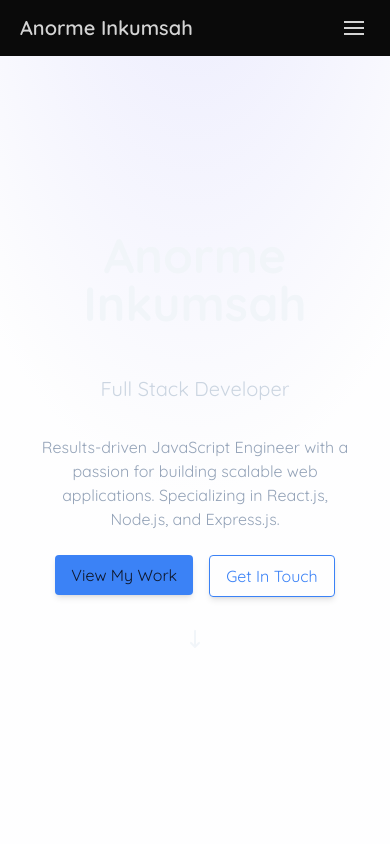
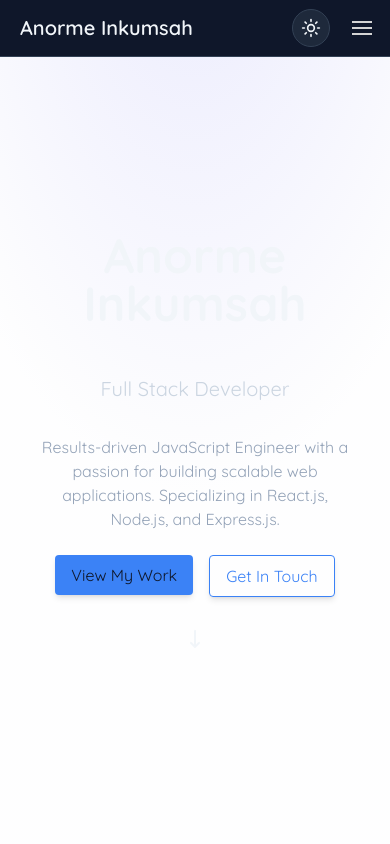
Before and after one commit to Anorme/zerofolio, a React (Vite) app: page / in a window 390 px wide. Shown: the top 844 px of the page. Built offline with nearby package versions, Linux system fonts and the light colour scheme.

Commit message:
style(NavMobile): add theme toggle button and update styles for improved theme consistency

```diff
--- a/src/components/NavMobile.jsx
+++ b/src/components/NavMobile.jsx
@@ -1,21 +1,24 @@
 import { Link } from "react-scroll";
 import { useClickAway } from "react-use";
 import {useState, useRef} from 'react';
+import { Sun, Moon } from "lucide-react";
 import {routes} from "../routes";
 import { Squash as Hamburger } from 'hamburger-react';
 import { AnimatePresence, motion } from "framer-motion";
+import { useTheme } from "../hooks/useTheme";
 
 const NavMobile = () => {
   const [isOpen, setOpen] =useState(false);
   const ref = useRef(null);
+  const { toggleTheme, isDark } = useTheme();
 
   useClickAway(ref, () => setOpen(false));
 
   return (
-    <div className="fixed z-40 top-0 left-0 right-0 bg-neutral-950 border-none ">
-      <nav className=" w-full flex items-center justify-between px-1 py-1 lg:py-5">
+    <div className="fixed z-40 top-0 left-0 right-0 bg-bg border-b border-border">
+      <nav className="w-full flex items-center justify-between px-1 py-1 lg:py-5">
         <div className="flex flex-shrink-0 items-center w-1/2">
-          <span className="text-xl font-semibold ml-4 whitespace-nowrap">
+          <span className="text-xl font-semibold ml-4 whitespace-nowrap text-text">
             <Link
               to="hero"
               smooth={true}
@@ -25,7 +28,20 @@ const NavMobile = () => {
             </Link>
           </span>
         </div>
-        <div ref={ref} className="lg:hidden mr-2">
+        <div className="flex items-center gap-2">
+          <button
+            onClick={toggleTheme}
+            className="p-2 rounded-full bg-card hover:bg-card-hover transition-colors duration-200 border border-border"
+            aria-label={`Switch to ${isDark ? 'light' : 'dark'} theme`}
+            title={`Switch to ${isDark ? 'light' : 'dark'} theme`}
+          >
+            {isDark ? (
+              <Sun className="h-5 w-5 text-text" />
+            ) : (
+              <Moon className="h-5 w-5 text-text" />
+            )}
+          </button>
+          <div ref={ref} className="lg:hidden">
           <Hamburger toggled={isOpen} size={20} toggle={setOpen} />
           <AnimatePresence>
             {isOpen && (
@@ -34,7 +50,7 @@ const NavMobile = () => {
               animate={{opacity: 1}}
               exit={{ opacity: 0}}
               transition={{ duration: 0.2}}
-              className="fixed left-0 shadow-4xl right-0 top-[3.5rem] p-0 pt-0 bg-neutral-950 border-none">
+              className="fixed left-0 shadow-4xl right-0 top-[3.5rem] p-0 pt-0 bg-bg border-b border-border">
                 <ul className="grid gap-2">
                   {routes.map((route, idx) => {
                     const { title, id } = route;
@@ -50,19 +66,17 @@ const NavMobile = () => {
                           delay: 0.1 + idx / 10,
                         }}
                         key={title}
-                        className="w-full p-[0.08rem]  "
+                        className="w-full p-[0.08rem]"
                       >
                         <Link
                           to={id}
                           smooth={true}
                           duration={500}
                           onClick={() => setOpen((prev) => !prev)}
-                          className={
-                            "flex items-center justify-between w-full p-5 rounded-xl bg-neutral-950"
-                          }
+                          className="flex items-center justify-between w-full p-5 rounded-xl bg-card hover:bg-card-hover transition-colors duration-200"
                           href={id}
                         >
-                          <span className="flex gap-1 text-lg">{title}</span>
+                          <span className="flex gap-1 text-lg text-text">{title}</span>
                         </Link>
                       </motion.li>
                     );
@@ -71,6 +85,7 @@ const NavMobile = () => {
               </motion.div>
             )}
           </AnimatePresence>
+          </div>
         </div>
       </nav>
     </div>
```
